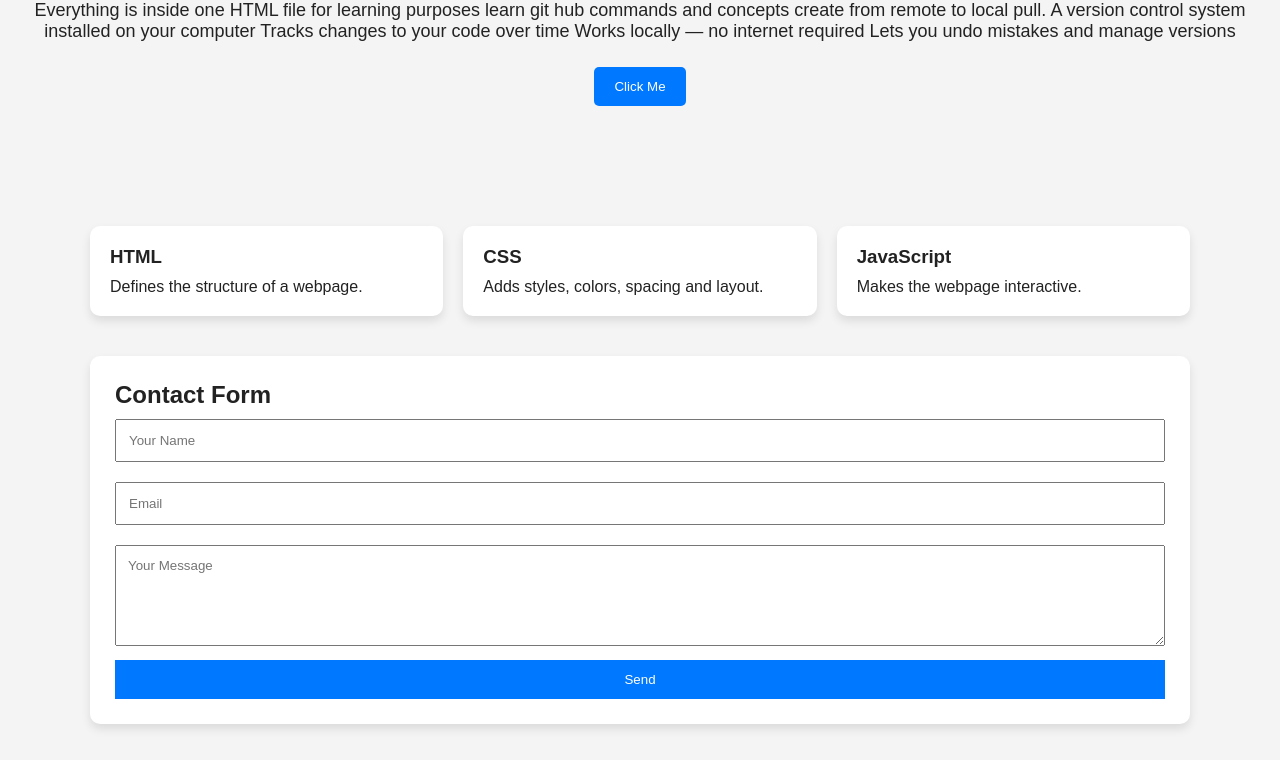
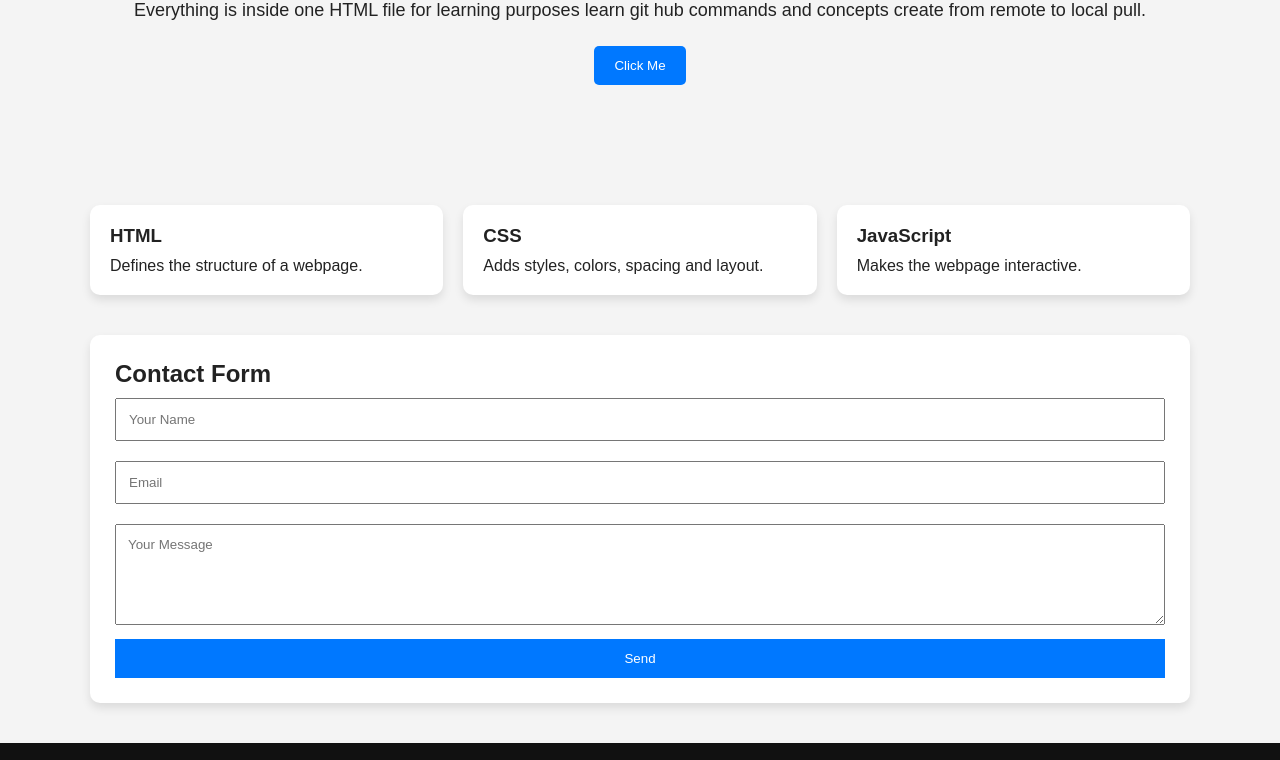
Before and after one commit to Jithin-333/demo_git, a plain HTML site: page index.html in a window 1280 px wide. Shown: the part 208-968 px from the top of the page. Drawn offline with Linux system fonts and the light colour scheme.

Commit message:
Clean up content in hero section of index.html
Removed unnecessary lines about version control system.

```diff
--- a/index.html
+++ b/index.html
@@ -205,10 +205,6 @@ footer{
     <h1>Welcome to Demo Github tutorial Website</h1>
     <p>Everything is inside one HTML file for learning purposes
         learn git hub commands and concepts create from remote to local pull.
-    A version control system installed on your computer
-Tracks changes to your code over time
-Works locally — no internet required
-Lets you undo mistakes and manage versions
 </p>
 
     <button onclick="showMessage()">Click Me</button>
```
